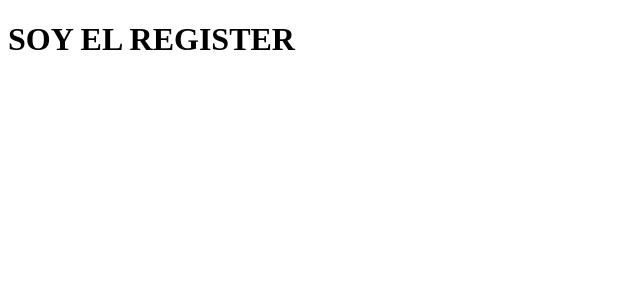
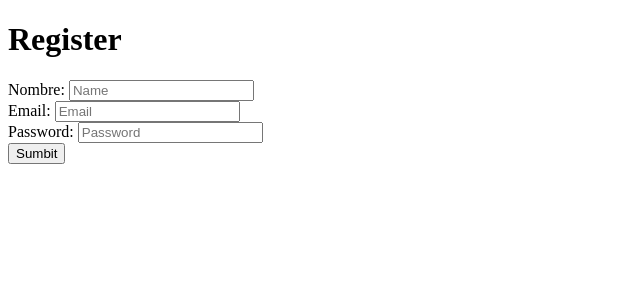
Before and after one commit to ruubyyii/FLASK-PRACTICE-SQL, a Flask app: page /register in a window 1280 px wide. Shown: the top 300 px of the page, without its empty margins (0-640 px from the left). Run offline with Flask 3, Linux system fonts and the light colour scheme; some libraries are stand-ins or nearby versions.

Commit message:
Añado apartado de registro de usuarios,

```diff
--- a/src/app.py
+++ b/src/app.py
@@ -24,7 +24,24 @@ def index():
 @app.route('/register', methods=['GET', 'POST'])
 def register():
 
-    return render_template('register.html')
+    if request.method == 'GET':
+
+        return render_template('register.html')
+
+    if request.method == 'POST':
+
+        name = request.form.get('name')
+        email = request.form.get('email')
+        password = request.form.get('password')
+
+        print(name, email, password)
+
+        cur = mysql.connection.cursor()
+        cur.execute('INSERT INTO users VALUES(NULL, %s, %s, %s)', (name, email, password))
+        mysql.connection.commit()
+
+        return redirect(url_for('login'))
+
 
 #LOGIN
 @app.route('/login', methods=['GET', 'POST'])
--- a/src/templates/register.html
+++ b/src/templates/register.html
@@ -1,6 +1,21 @@
 {% extends 'layout.html' %}
 {% block body %}
 <body>
-    <h1>SOY EL REGISTER</h1>
+    <h1>Register</h1>
+    <form action="" method="post">
+        <div id="name">
+            <label for="">Nombre: </label>
+            <input name="name" placeholder="Name" type="text">
+        </div>
+        <div id="email">
+            <label for="">Email: </label>
+            <input name="email" placeholder="Email" type="email">
+        </div>
+        <div id="password">
+            <label for="">Password: </label>
+            <input name="password" placeholder="Password" type="password">
+        </div>
+        <button type="submit">Sumbit</button>
+    </form>
 </body>
 {% endblock %}
```
